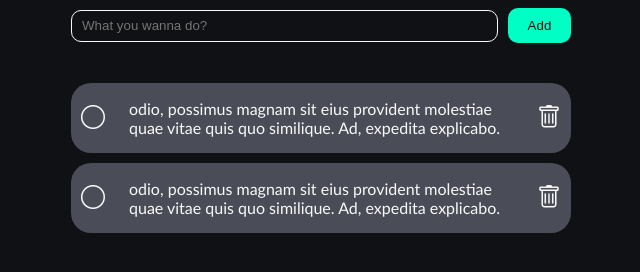
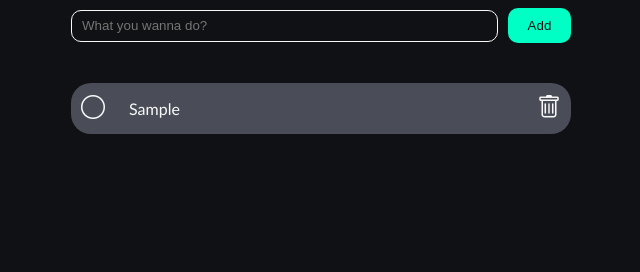
Before and after one commit to sokhaimeach/ToDoList, a plain HTML site: page index.html in a window 1280 px wide. Both pictures are taken after typing "Sample" into the empty fields and a click on the button "Add". Shown: the whole page, without its empty margins (319-959 px from the left). Drawn offline with nearby package versions, Linux system fonts and the light colour scheme.

Commit message:
make fn showList

```diff
--- a/index.html
+++ b/index.html
@@ -14,16 +14,12 @@
             <button id="add-btn">Add</button>
         </div>
         <div class="todo-list" id="todo-list">
-            <div class="list">
+
+            <!-- <div class="list">
                 <i class="bi bi-circle check-list"></i>
                 <p class="text">odio, possimus magnam sit eius provident molestiae quae vitae quis quo similique. Ad, expedita explicabo.</p>
                 <i class="bi bi-trash trash-list"></i>
-            </div>
-            <div class="list">
-                <i class="bi bi-circle check-list"></i>
-                <p class="text">odio, possimus magnam sit eius provident molestiae quae vitae quis quo similique. Ad, expedita explicabo.</p>
-                <i class="bi bi-trash trash-list"></i>
-            </div>
+            </div> -->
         </div>
     </div>
     <script src="todoscript.js"></script>
--- a/todoscript.js
+++ b/todoscript.js
@@ -18,5 +18,20 @@ function getList() {
     if (getText == ""){ return; }
     arrList.push(getText);
     input_list.value = "";
-    console.log(arrList);
+    showList();
 }
+
+function showList() {
+    allList.innerHTML = "";
+    let iconId = 'index';
+    for(let i = 0; i < arrList.length; i++){
+        iconId = 'index' + i;
+        allList.insertAdjacentHTML('beforeend', `
+            <div class="list">
+                <i class="bi bi-circle check-list" class="${iconId}"></i>
+                <p class="text">${arrList[i]}</p>
+                <i class="bi bi-trash trash-list" class="${iconId}"></i>
+            </div>
+        `);
+    }
+}
```
